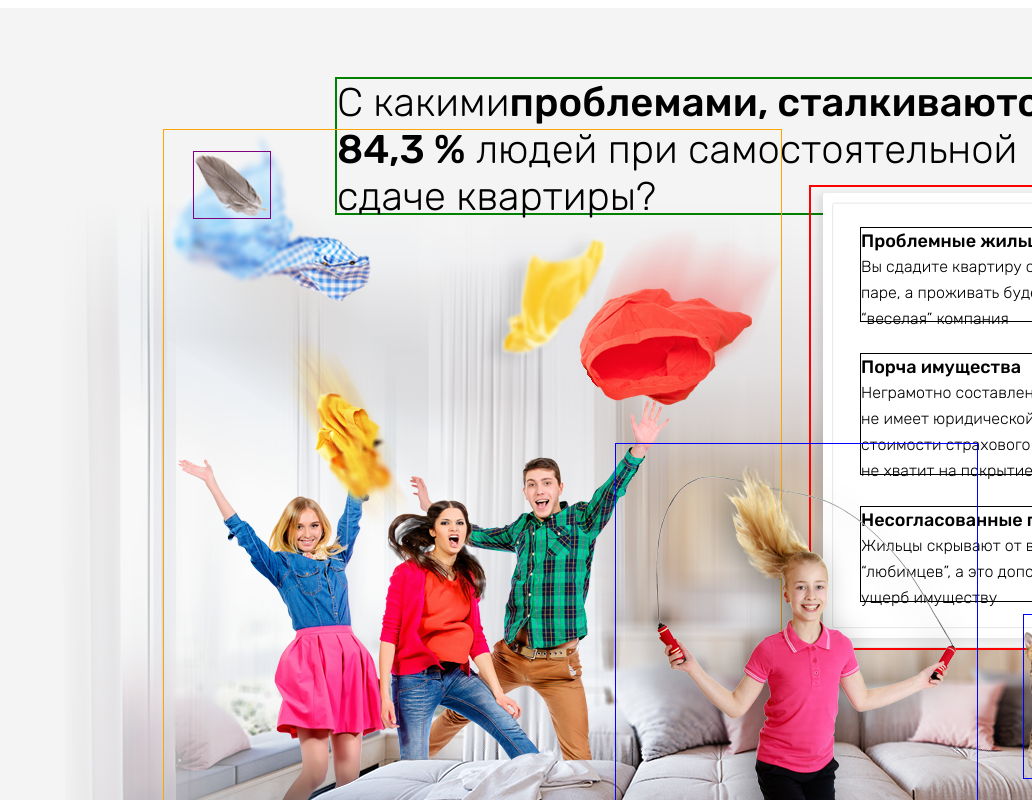
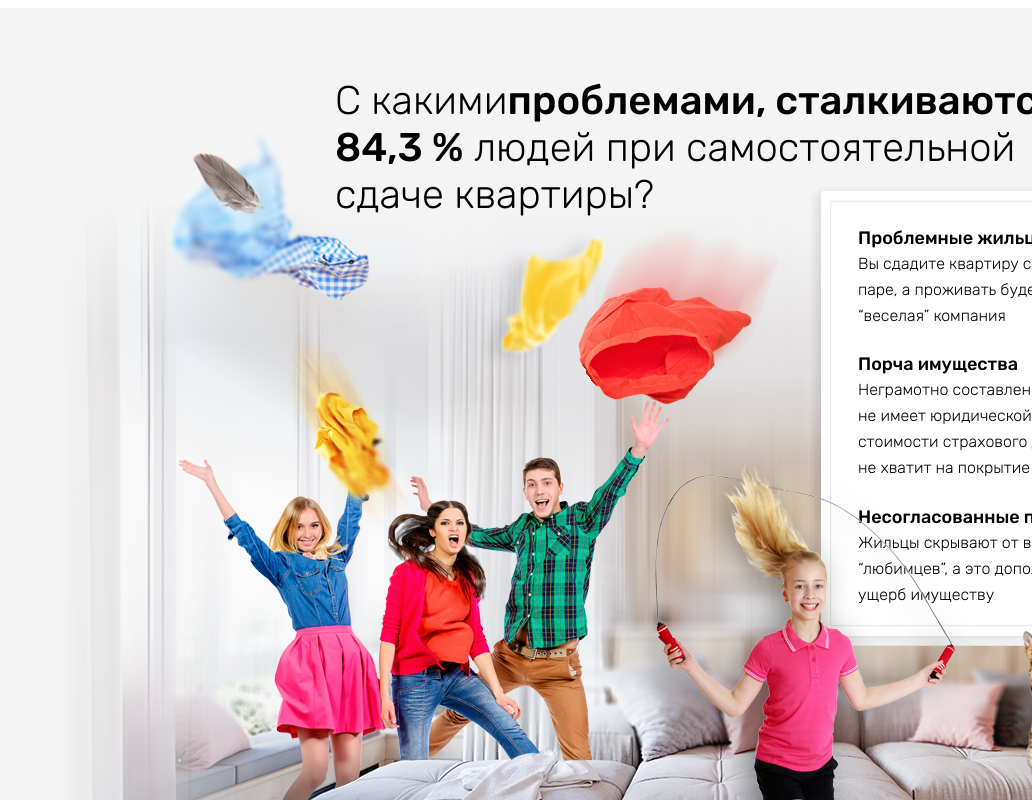
Before and after one commit to boomscrip/testspect, a plain HTML site: page index.html in a window 1280 px wide. Shown: the top 800 px of the page, without its empty margins (248-1280 px from the left). Drawn offline with nearby package versions, Linux system fonts and the light colour scheme.

Commit message:
тестовое задание

```diff
--- a/style.css
+++ b/style.css
@@ -25,7 +25,6 @@ section{
 
 .box__title {
 	position: absolute;
-	border: 2px solid green;
 	left: 575px;
 	right: 611px;
 	top: 69px;
@@ -59,7 +58,6 @@ section{
 	top: 177px;
 	bottom: 386px;
 	background-image: url(image/frame.png);
-	border: 2px solid red;
 }
 
 .box__frame h3 {
@@ -90,7 +88,6 @@ font-weight: 500;
 	right: 81px;
 	top: 40px;
 	bottom: 328px;
-	border: 1px solid black;
 
 }
 
@@ -102,7 +99,6 @@ font-weight: 500;
 	right: 48px;
 	top: 166px;
 	bottom: 175px;
-	border: 1px solid black;
 
 }
 
@@ -114,7 +110,6 @@ font-weight: 500;
 	right: 51px;
 	top: 319px;
 	bottom: 48px;
-	border: 1px solid black;
 
 }
 
@@ -126,7 +121,6 @@ font-weight: 500;
 	right: 900px;
 	top: 121px;
 	bottom: 11px;
-	border: 1px solid orange;
 
 }
 
@@ -146,7 +140,6 @@ font-weight: 500;
 	right: 512px;
 	top: 21px;
 	bottom: 805px;
-	border: 1px solid purple;
 
 }
 
@@ -159,7 +152,6 @@ font-weight: 500;
 	right: 704px;
 	top: 435px;
 	bottom: 43px;
-	border: 1px solid blue;
 
 }
 
@@ -172,7 +164,6 @@ font-weight: 500;
 	right: 552px;
 	top: 606px;
 	bottom: 255px;
-	border: 1px solid blue;
 
 }
 
@@ -184,6 +175,5 @@ font-weight: 500;
 	height: 199px;
 	top: 743px;
 	bottom: 82px;
-	border: 1px solid blue;
 
 }
```
